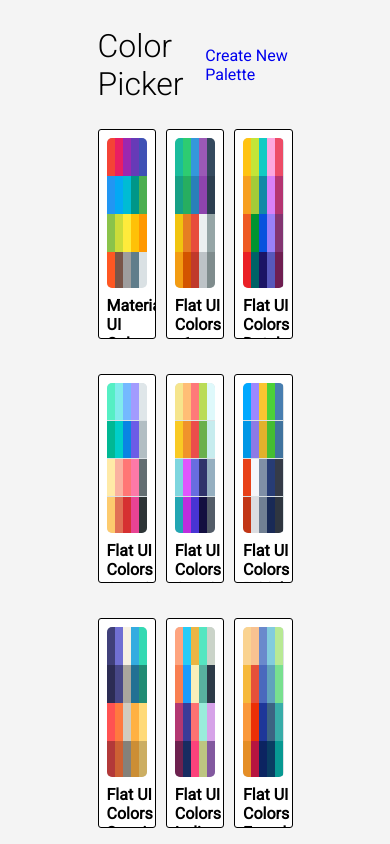
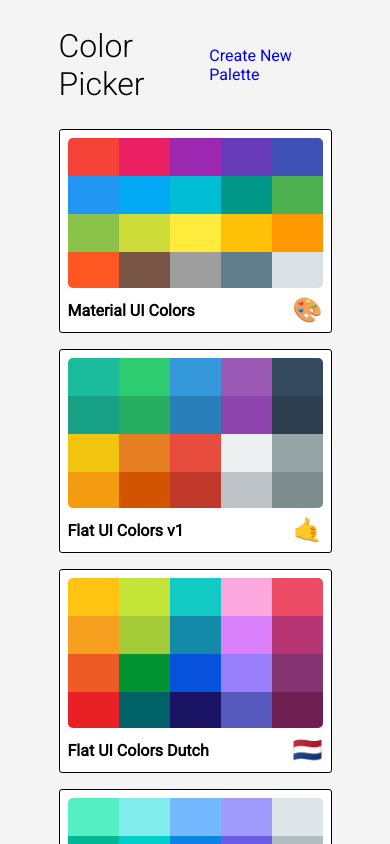
Before and after one commit to Abhisheikh-G/reactColors, a React (Create React App) app: page / in a window 390 px wide. Shown: the top 844 px of the page. Built offline with nearby package versions, Linux system fonts and the light colour scheme.

Commit message:
Make PaletteListStyles responsive

```diff
--- a/src/styles/PaletteListStyles.js
+++ b/src/styles/PaletteListStyles.js
@@ -1,3 +1,5 @@
+import sizes from "./Sizes";
+
 export default {
   root: {
     backgroundColor: "#f4f4f4",
@@ -8,11 +10,17 @@
     fontFamily: "Roboto"
   },
   container: {
-    width: "50%",
+    width: "60%",
     display: "flex",
     alignItems: "flex-start",
     flexDirection: "column",
-    flexWrap: "wrap"
+    flexWrap: "wrap",
+    [sizes.down("xl")]: {
+      width: "80%"
+    },
+    [sizes.down("xs")]: {
+      width: "70%"
+    }
   },
   nav: {
     display: "flex",
@@ -34,6 +42,13 @@
     width: "100%",
     display: "grid",
     gridTemplateColumns: "repeat(3, 30%)",
-    gridGap: "5%"
+    gridGap: "1.5rem",
+    [sizes.down("md")]: {
+      gridTemplateColumns: "repeat(2, 50%)"
+    },
+    [sizes.down("xs")]: {
+      gridTemplateColumns: "repeat(1, 100%)",
+      gridGap: "1rem"
+    }
   }
 };
--- a/src/styles/Sizes.js
+++ b/src/styles/Sizes.js
@@ -5,7 +5,8 @@
       xs: "575px",
       sm: "767px",
       md: "991px",
-      lg: "1199px"
+      lg: "1199px",
+      xl: "1600px"
     };
     return `@media (max-width: ${sizes[size]})`;
   }
```
